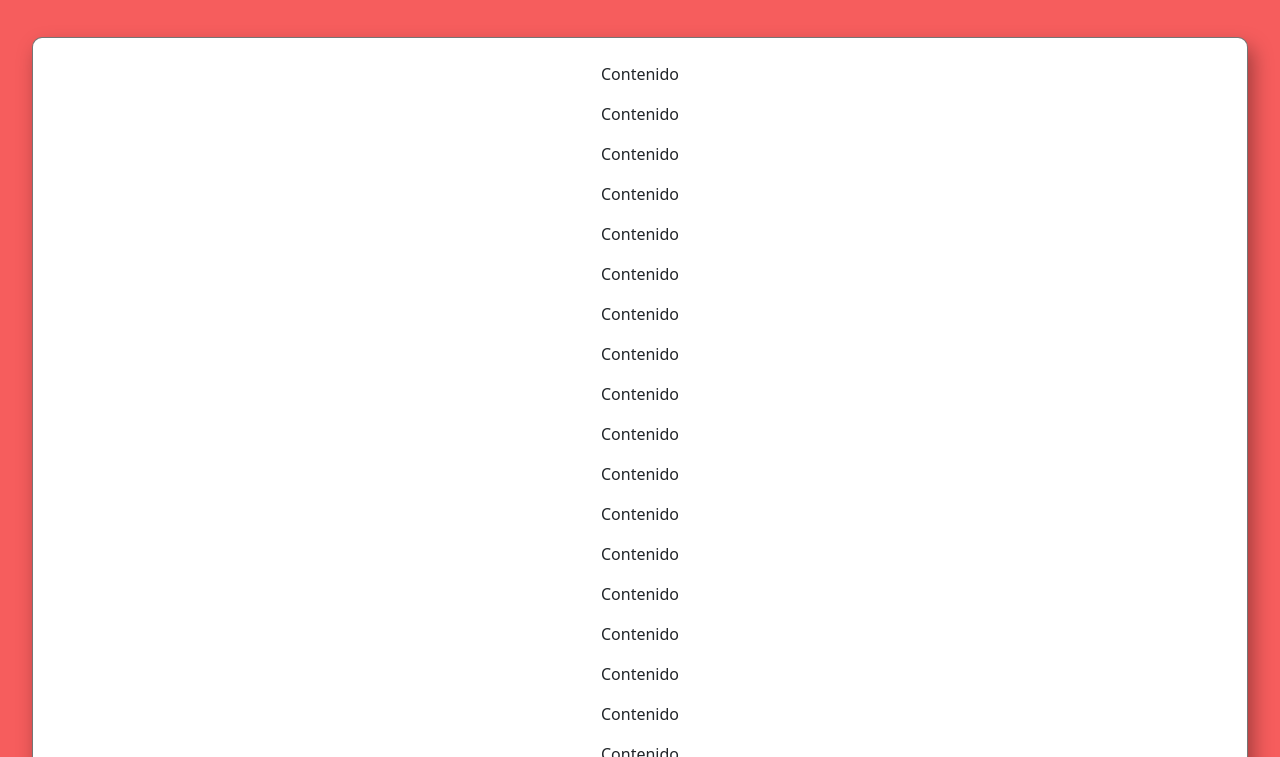
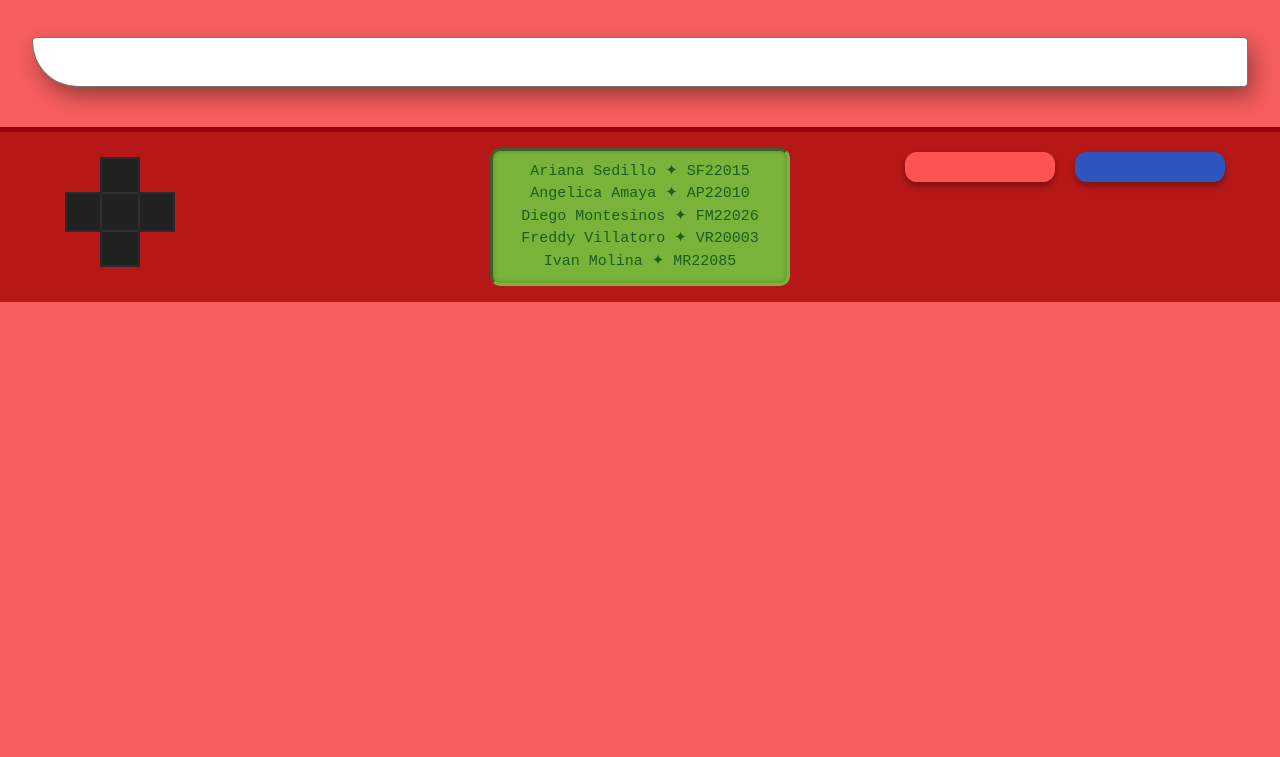
Before and after one commit to arianaSedi/ProyectoPokedexHDP, a plain HTML site: page pokedex.html in a window 1280 px wide. Shown: the part 111-868 px from the top of the page. After the commit the page ends 800 px from the top, so only its background shows below. Drawn offline with nearby package versions, Linux system fonts and the light colour scheme.

Commit message:
agregando el footer estilo pokedex

```diff
--- a/pokedex.html
+++ b/pokedex.html
@@ -39,65 +39,40 @@
     <div class="pokedex-pantalla p-4 text-center">
 
     <!-- tarjetas pokemones aqui -->
-     <p>Contenido</p>
-     <p>Contenido</p>
-     <p>Contenido</p>
-     <p>Contenido</p>
-     <p>Contenido</p>
-     <p>Contenido</p>
-     <p>Contenido</p>
-     <p>Contenido</p>
-     <p>Contenido</p>
-     <p>Contenido</p>
-     <p>Contenido</p>
-     <p>Contenido</p>
-     <p>Contenido</p>
-     <p>Contenido</p>
-     <p>Contenido</p>
-     <p>Contenido</p>
-     <p>Contenido</p>
-     <p>Contenido</p>
-     <p>Contenido</p>
-     <p>Contenido</p>
-     <p>Contenido</p>
-     <p>Contenido</p>
-     <p>Contenido</p>
-     <p>Contenido</p>
-     <p>Contenido</p>
-     <p>Contenido</p>
-     <p>Contenido</p>
-     <p>Contenido</p>
-     <p>Contenido</p>
-     <p>Contenido</p>
-     <p>Contenido</p>
-     <p>Contenido</p>
-     <p>Contenido</p>
-     <p>Contenido</p>
-     <p>Contenido</p>
-     <p>Contenido</p>
-     <p>Contenido</p>
-     <p>Contenido</p>
-     <p>Contenido</p>
-     <p>Contenido</p>
-     <p>Contenido</p>
-     <p>Contenido</p>
-     <p>Contenido</p>
-     <p>Contenido</p>
-     <p>Contenido</p>
-     <p>Contenido</p>
-     <p>Contenido</p>
-     <p>Contenido</p>
-     <p>Contenido</p>
-     <p>Contenido</p>
-     <p>Contenido</p>
-     <p>Contenido</p>
-     <p>Contenido</p>
-     <p>Contenido</p>
-     <p>Contenido</p>
-     <p>Contenido</p>
 
     </div>
   </main>
+
+  <footer class="pokedex-footer">
+    <div class="footer-content d-flex flex-column flex-md-row justify-content-center align-items-center w-100">
+
+      <!-- Cruz direccional a la izquierda -->
+      <div class="cruz-container d-flex justify-content-start mb-4 mb-md-0">
+        <div class="cruz">
+          <div class="flecha up"></div>
+          <div class="flecha down"></div>
+          <div class="flecha left"></div>
+          <div class="flecha right"></div>
+          <div class="centro"></div>
+        </div>
+      </div>
+
+      <!-- Pantalla verde en el centro -->
+      <div class="pantalla-nombres text-center">
+        <p class="nombre-equipo mb-0">Ariana Sedillo ✦ SF22015</p>
+        <p class="nombre-equipo mb-0">Angelica Amaya ✦ AP22010</p>
+        <p class="nombre-equipo mb-0">Diego Montesinos ✦ FM22026</p>
+        <p class="nombre-equipo mb-0">Freddy Villatoro ✦ VR20003</p>
+        <p class="nombre-equipo mb-0">Ivan Molina ✦ MR22085</p>
+      </div>
+
+      <!-- Botones a la derecha -->
+      <div class="botones-acciones d-flex flex-row align-items-end">
+        <button class="btn-rojo-pokedex"></button>
+        <button class="btn-verde-pokedex"></button>
+      </div>
+    </div>
+  </footer>
 
   <!-- Boton flotante para subir -->
   <button id="flechaScroll" title="Subir" class="scroll-btn">
--- a/styles.css
+++ b/styles.css
@@ -52,6 +52,7 @@ body {
 /* Enlaces del menu */
 .nav-links .nav-link {
   color: white;
+  font-family: 'Courier New', Courier, monospace;
   text-decoration: none;
   font-weight: bold;
   padding: 8px 15px;
@@ -84,8 +85,8 @@ body {
 
 /* Contenedor estilo pantalla blanca */
 .main-pokedex {
-  padding-top: 100px; /* suficiente para evitar el navbar fijo */
-  padding-bottom: 100px; /* espacio inferior para el botón flotante */
+  padding-top: 100px;
+  padding-bottom: 20px;
   display: flex;
   justify-content: center;
 }
@@ -130,3 +131,130 @@ body {
 .sscroll-btn:hover {
   transform: scale(1.1);
 }
+
+
+/*ESTILOS FOOTER*/
+.pokedex-footer {
+  background-color: #b61818;
+  border-top: 5px solid #9a0007;
+  margin-top: 20px;
+  display: flex;
+  justify-content: center;
+  align-items: center;
+}
+
+/* Contenedor interno con espacios */
+.footer-content {
+  display: flex;
+  justify-content: center;
+  align-items: center;
+  flex-wrap: nowrap; /* Impide que los elementos bajen */
+  max-width: 1200px;
+  width: 100%;
+  padding: 15px;
+  gap: 2rem;
+}
+
+/* Cruz a la izquierda */
+.cruz-container {
+  flex: 1;
+  display: flex;
+  justify-content: flex-start;
+  width: 140px;
+  height: 140px;
+  position: relative;
+}
+
+.cruz .flecha {
+  position: absolute;
+  background-color: #222121;
+  border: 2px solid #2b2929;
+  width: 40px;
+  height: 40px;
+}
+
+/* Flechas arriba y abajo */
+.cruz .up {
+  top: 10px;
+  left: 45px;
+}
+
+.cruz .down {
+  bottom: 20px;
+  left: 45px;
+}
+
+/* Flechas izquierda y derecha */
+.cruz .left {
+  top: 45px;
+  left: 10px;
+}
+
+.cruz .right {
+  top: 45px;
+  left: 80px;
+  right: 0;
+}
+
+/* Centro de la cruz */
+.cruz .centro {
+  top: 45px;
+  left: 45px;
+  background-color: #222121;
+  border: 2px solid #302e2e;
+  position: absolute;
+  width: 40px;
+  height: 40px;
+  border-radius: 4px;
+}
+
+/* Pantalla verde centrada */
+.pantalla-nombres {
+  background-color: #7ab33a;
+  padding: 10px 20px;
+  border-radius: 10px;
+  border: 3px inset #7cb342;
+  box-shadow: inset 0 0 5px #558b2f;
+  min-width: 300px;
+  max-width: 350px;
+}
+
+/* Texto dentro de la pantalla */
+.nombre-equipo {
+  font-family: 'Courier New', Courier, monospace;
+  font-size: 15px;
+  color: #1b5e20;
+  margin: 0;
+  line-height: 1.5;
+}
+
+/* Botones a la derecha */
+.botones-acciones {
+  flex: 1;
+  display: flex;
+  flex-direction: row;
+  gap: 20px;
+  align-items: flex-end;
+  justify-content: end;
+  margin-bottom: 100px;
+}
+
+/* Estilos de botones */
+.botones-acciones .btn-rojo-pokedex,
+.botones-acciones .btn-verde-pokedex {
+  width: 150px;
+  height: 30px;
+  border: none;
+  border-radius: 12px;
+  box-shadow: 0 4px 6px rgba(0, 0, 0, 0.3);
+}
+
+.btn-rojo-pokedex {
+  background-color: #ff5252;
+  border: 2px solid #c62828;
+}
+
+.btn-verde-pokedex {
+  background-color: #2f56c0;
+  border: 2px solid #0b287a;
+}
```
Also changed, not shown: 1 other file.
